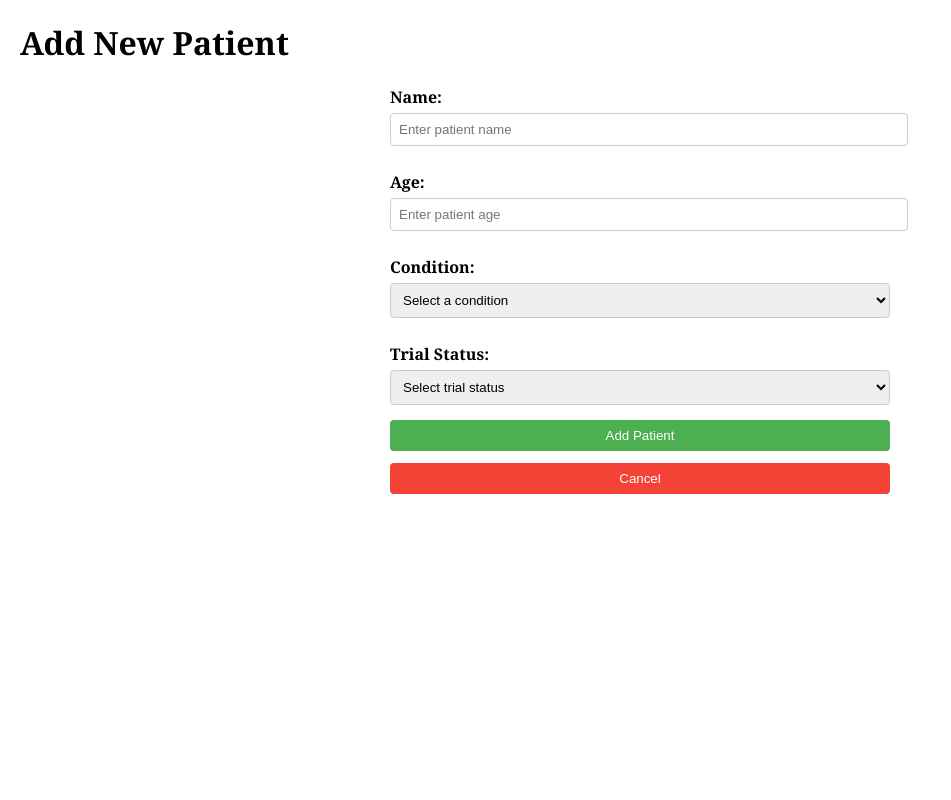
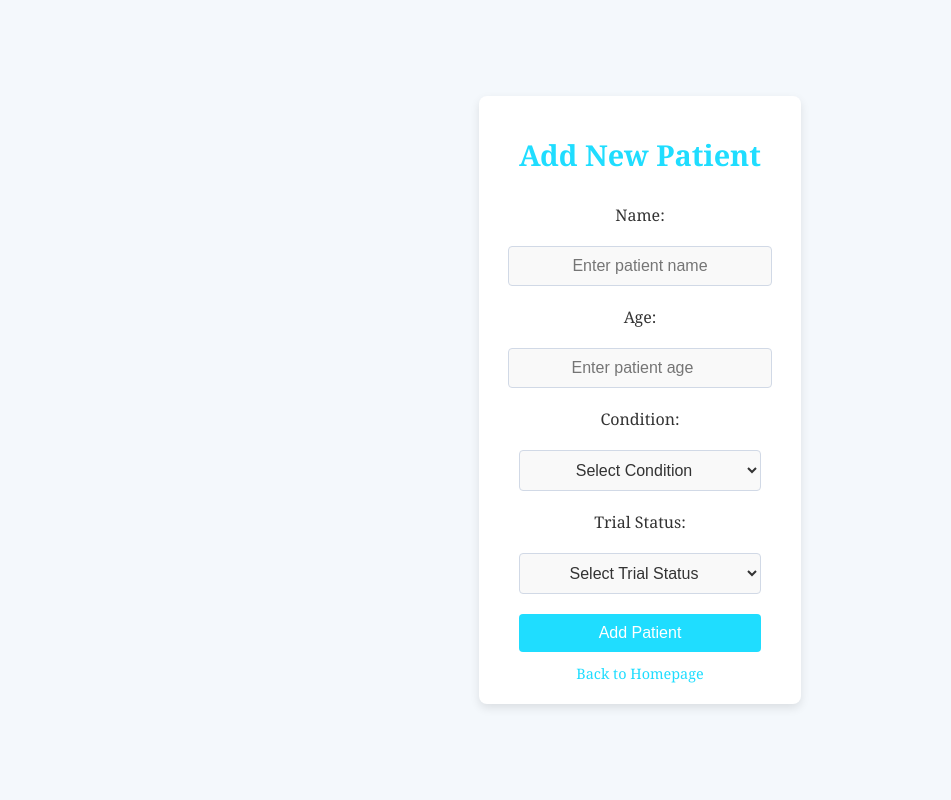
Before and after one commit to thaokvu/Clinical-Data-Capture, a Flask app: page /add_patient in a window 1280 px wide. Shown: the whole page, without its empty margins (0-951 px from the left). Run offline with Flask 3, Linux system fonts and the light colour scheme.

Commit message:
Update add_patient.html

```diff
--- a/templates/add_patient.html
+++ b/templates/add_patient.html
@@ -1,75 +1,127 @@
-<!--add_patient.html - add patient page -->
+<!-- add_patient.html - Add Patient Page -->
+<!--
+This HTML file provides an interface for adding a new patient's details to the system.
+It includes fields for patient name, age, medical condition, and clinical trial status.
+The form submits the data via a POST request to the `/add_patient` route of the Flask application.
+-->
 
 <!DOCTYPE html>
 <html lang="en">
 <head>
+    <!-- Meta information for responsive and proper rendering -->
     <meta charset="UTF-8">
     <meta name="viewport" content="width=device-width, initial-scale=1.0">
-    <title>Add New Patient</title>
+    <title>Add Patient</title>
     <style>
+        /* Basic styling for body and container */
         body {
             font-family: Georgia, 'Times New Roman', Times, serif;
-            margin: 20px;
+            margin: 0;
+            padding: 0;
+            background-color: #f4f8fc; /* Light background for better readability */
+            color: #333;
+            display: flex;
+            justify-content: center;
+            align-items: center;
+            height: 100vh; /* Vertically center the content */
+        }
+        .container {
+            background-color: white;
+            padding: 20px 40px;
+            border-radius: 8px;
+            box-shadow: 0 4px 10px rgba(0, 0, 0, 0.1);
+            text-align: center;
+        }
+        h1 {
+            color: hsl(189, 100%, 56%);
+            font-size: 1.8em;
+            margin-bottom: 20px;
         }
         form {
-            max-width: 500px;
-            margin: 0 auto;
+            display: flex;
+            flex-direction: column;
+            align-items: center;
         }
-        label {
-            display: block;
-            margin: 10px 0 5px;
-            font-weight: bold;
+        label, input, select, button {
+            width: 100%;
+            margin: 10px 0;
+            font-size: 1em;
         }
-        input, select, button {
-            width: 100%;
-            padding: 8px;
-            margin-bottom: 15px;
-            border: 1px solid #ccc;
+        input, select {
+            padding: 10px;
+            border: 1px solid #d1d9e6;
             border-radius: 4px;
+            text-align: center;
+            background-color: #f9f9f9;
+            color: #333;
+        }
+        input:focus, select:focus {
+            outline: none;
+            border: 1px solid hsl(189, 100%, 56%);
+            box-shadow: 0 0 5px hsl(189, 100%, 56%);
         }
         button {
-            background-color: #4CAF50;
+            padding: 10px 15px;
             color: white;
+            background-color: hsl(189, 100%, 56%);
             border: none;
+            border-radius: 4px;
             cursor: pointer;
         }
         button:hover {
-            background-color: #45a049;
+            background-color: hsl(189, 80%, 50%);
         }
-        .cancel-button {
-            background-color: #f44336;
-            margin-top: -10px;
+        .back-button {
+            margin-top: 20px;
+            color: hsl(189, 100%, 56%);
+            text-decoration: none;
+            font-size: 0.9em;
+        }
+        .back-button:hover {
+            text-decoration: underline;
         }
     </style>
 </head>
 <body>
+    <div class="container">
+        <!-- Page Header -->
         <h1>Add New Patient</h1>
+
+        <!-- Form for adding a new patient -->
         <form action="/add_patient" method="POST">
+            <!-- Patient name input -->
             <label for="name">Name:</label>
             <input type="text" id="name" name="name" placeholder="Enter patient name" required>
 
+            <!-- Patient age input -->
             <label for="age">Age:</label>
             <input type="number" id="age" name="age" placeholder="Enter patient age" required>
 
+            <!-- Dropdown for medical condition -->
             <label for="condition">Condition:</label>
             <select id="condition" name="condition" required>
-            <option value="" disabled selected>Select a condition</option>
+                <option value="" disabled selected>Select Condition</option>
                 <option value="Hypertension">Hypertension</option>
                 <option value="Diabetes">Diabetes</option>
                 <option value="Heart Disease">Heart Disease</option>
                 <option value="Asthma">Asthma</option>
             </select>
 
+            <!-- Dropdown for trial status -->
             <label for="trial_status">Trial Status:</label>
             <select id="trial_status" name="trial_status" required>
-            <option value="" disabled selected>Select trial status</option>
+                <option value="" disabled selected>Select Trial Status</option>
                 <option value="Enrolled">Enrolled</option>
                 <option value="Completed">Completed</option>
                 <option value="Dropped">Dropped</option>
             </select>
 
+            <!-- Submit button to add patient -->
             <button type="submit">Add Patient</button>
-        <button type="button" class="cancel-button" onclick="window.location.href='/'">Cancel</button>
         </form>
+
+        <!-- Link to navigate back to the homepage -->
+        <a href="/" class="back-button">Back to Homepage</a>
+    </div>
 </body>
 </html>
```
Lines whose indentation alone changed are shown as unchanged.
